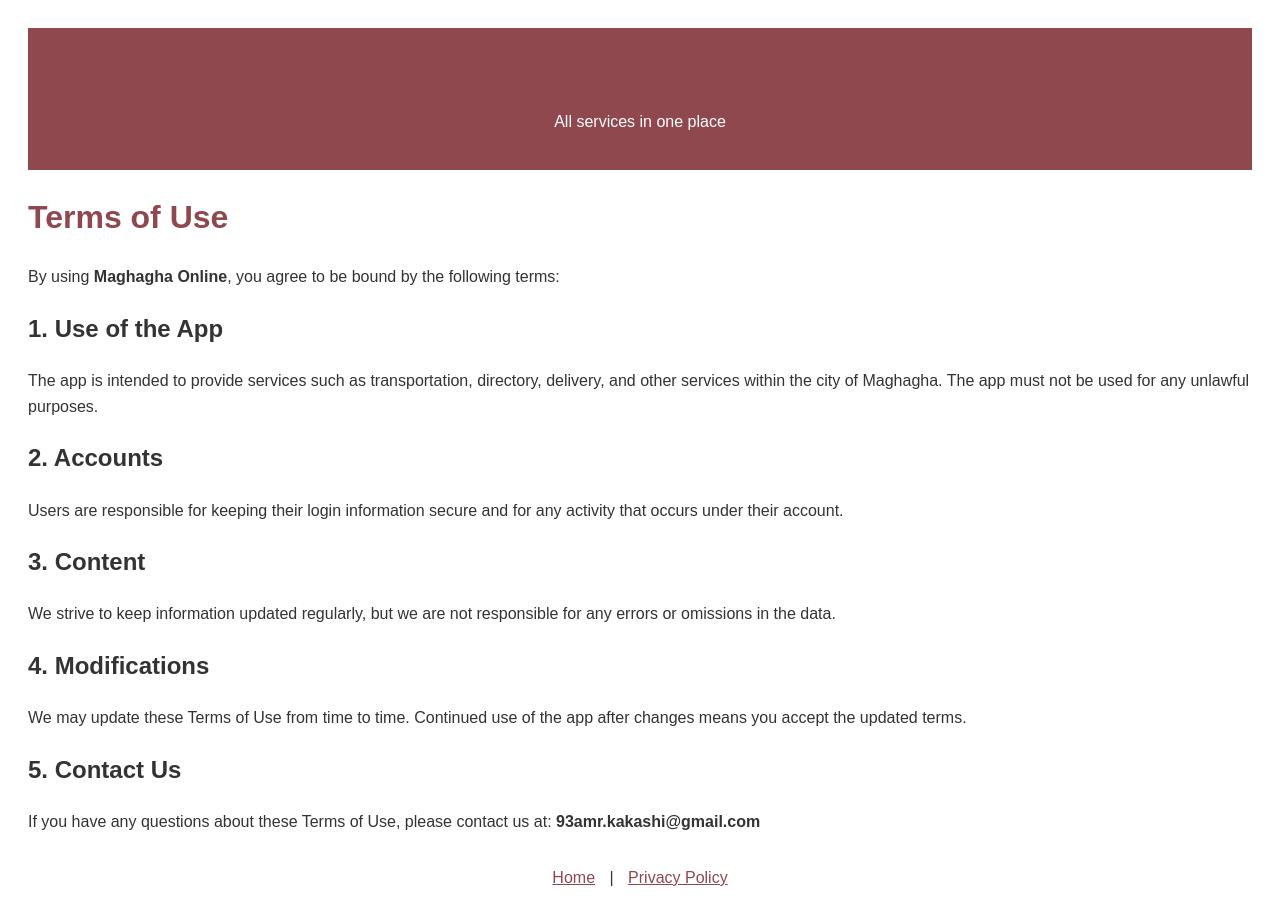
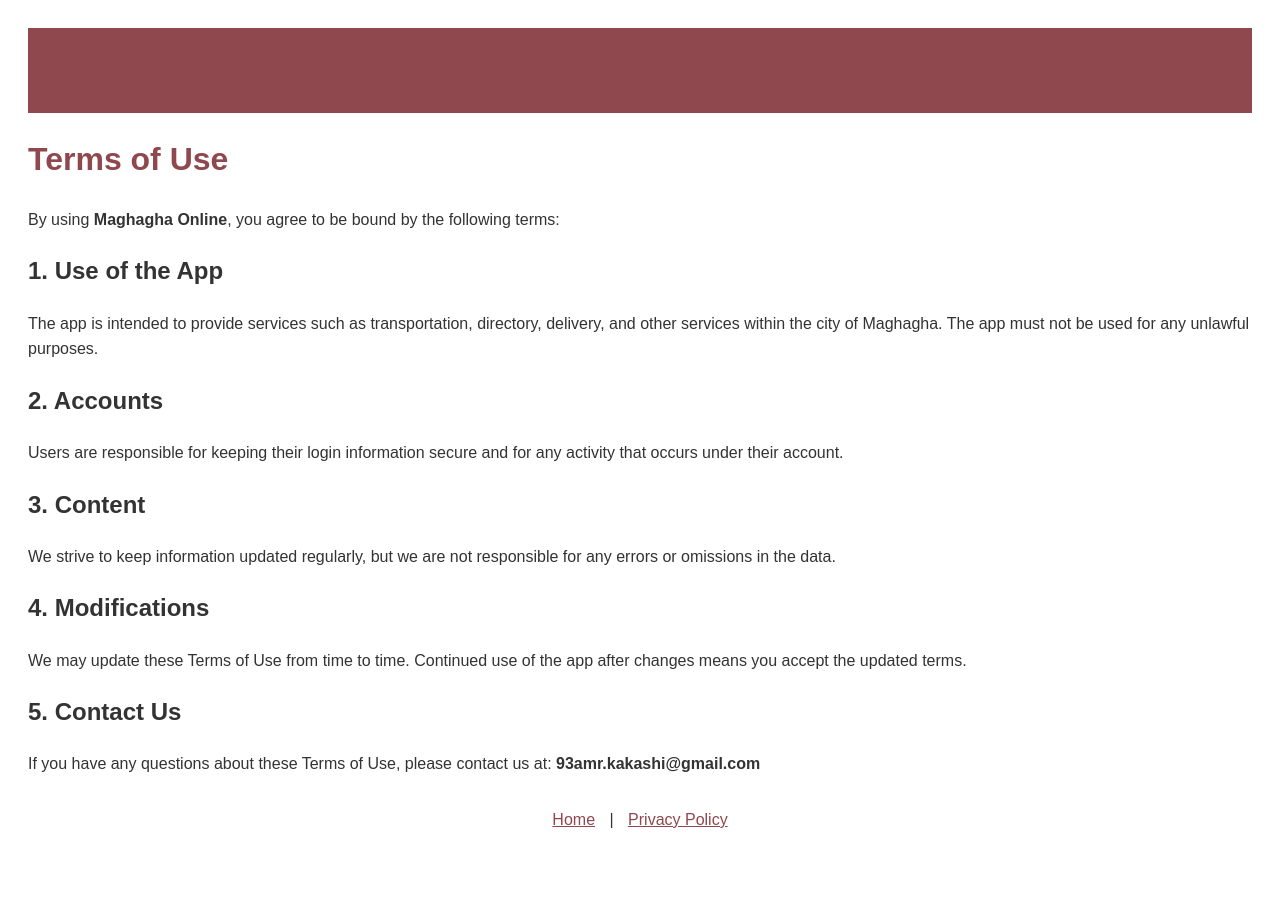
Before and after one commit to amrkakashi/Maghagha-online, a plain HTML site: page terms.html in a window 1280 px wide. After the commit the page ends 861 px from the top, so only its background shows below. Drawn offline with Linux system fonts and the light colour scheme.

Commit message:
d;jhd;jrh

```diff
--- a/terms.html
+++ b/terms.html
@@ -16,7 +16,6 @@
 <body>
   <header>
     <h1>Maghagha Online</h1>
-    <p>All services in one place</p>
   </header>
 
   <h1>Terms of Use</h1>
```
Also changed, not shown: delete.html (+1 -1 lines), index.html (+1 -2 lines), privacy.html (+0 -1 lines).
